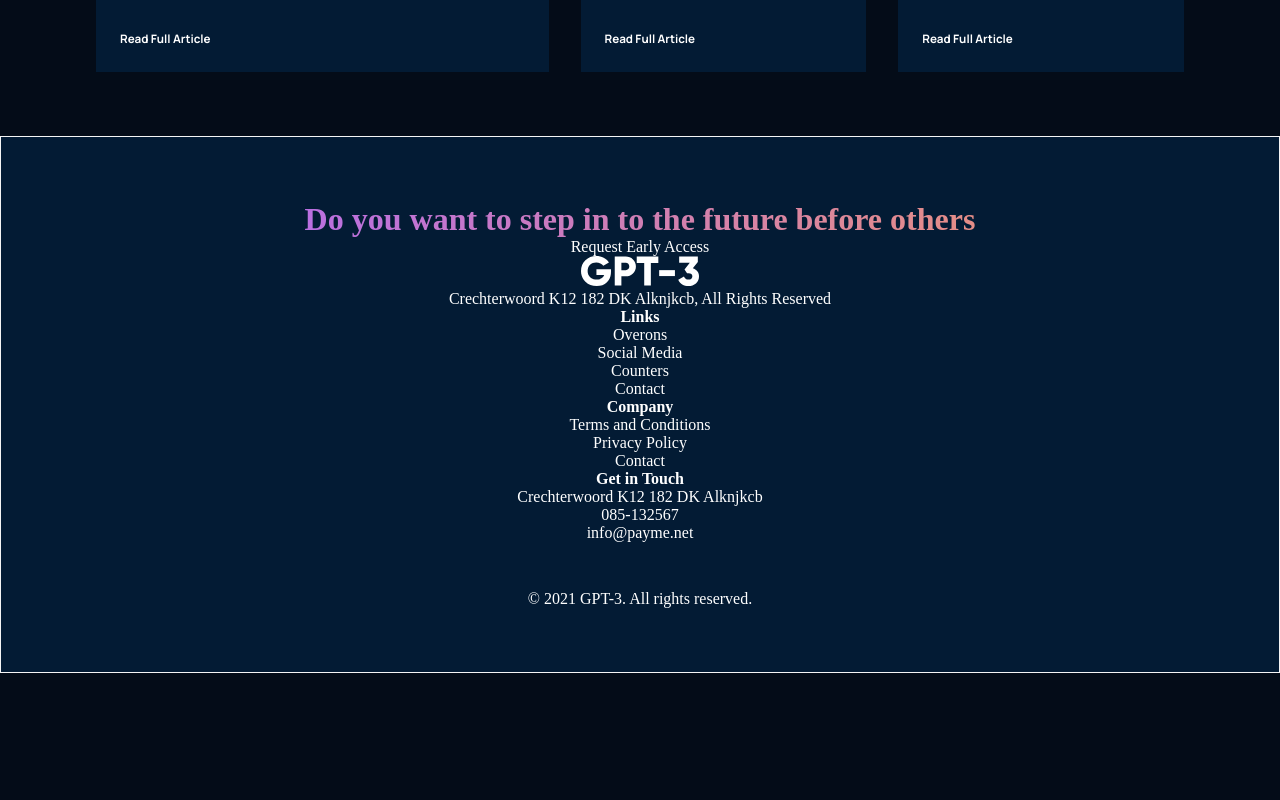
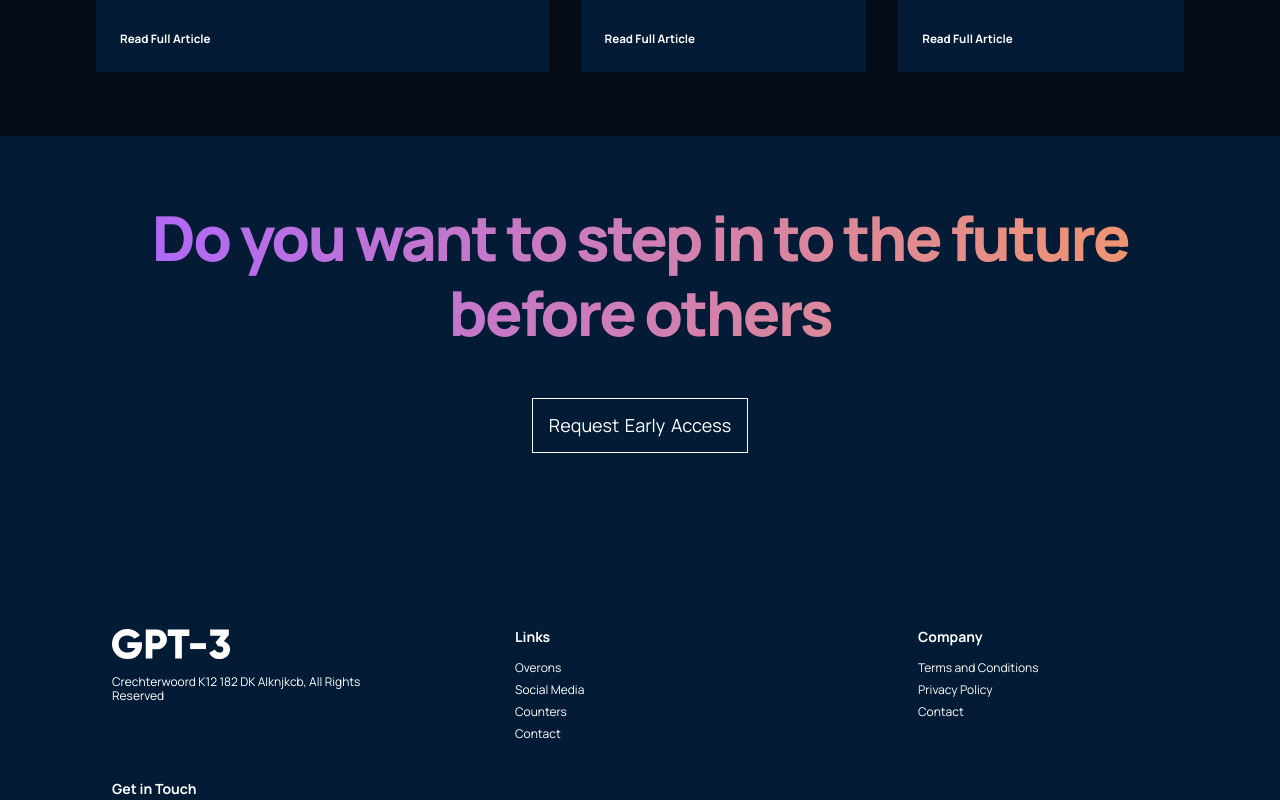
Before and after one commit to JasminInneh/GPT3-Application, a React (Vite) app: page / in a window 1280 px wide. Shown: the part 4040-4840 px from the top of the page. Before the commit the page ends 4713 px from the top, so only its background shows below. Built offline with nearby package versions, Linux system fonts and the light colour scheme.

Commit message:
GPT3 website COMPLETE

```diff
--- a/src/containers/footer/Footer.jsx
+++ b/src/containers/footer/Footer.jsx
@@ -7,14 +7,18 @@
     <div className='gpt3__footer section__padding'>
         <div className='gpt3__footer-heading'>
           <h1 className='gradient__text'>Do you want to step in to the future before others</h1>
+        </div>
+
         <div className='gpt3__footer-btn'>
           <p>Request Early Access</p>
         </div>
+
         <div className='gpt3__footer-links'>
           <div className='gpt3__footer-links_logo'>
             <img src={gpt3Logo} alt='logo' />
             <p>Crechterwoord K12 182 DK Alknjkcb, All Rights Reserved</p>
           </div>
+
           <div className='gpt3__footer-links_div'>
             <h4>Links</h4>
             <p>Overons</p>
@@ -35,7 +39,6 @@
             <p>info@payme.net</p>
           </div>
         </div>
-        </div>
         <div className='gpt3__footer-copyright'>
           <p>© 2021 GPT-3. All rights reserved.</p>
         </div>
--- a/src/containers/footer/footer.css
+++ b/src/containers/footer/footer.css
@@ -1,7 +1,4 @@
 .gpt3__footer {
-    border: 1px solid whitesmoke;
-    color: white;
-
     display: flex;
     flex-direction: column;
     justify-content: center;
@@ -15,3 +12,136 @@
     text-align: center;
     margin-bottom: 3rem;
 }
+
+.gpt3__footer-heading h1 {
+    font-family: var(--font-family);
+    font-weight: 800;
+    font-size: 62px;
+    line-height: 75px;
+    text-align: center;
+    letter-spacing: -0.04em;
+}
+
+.gpt3__footer-btn {
+    display: flex;
+    justify-content: center;
+    align-items: center;
+
+    padding: 1rem;
+    border: 1px solid #fff;
+    text-align: center;
+
+    margin-bottom: 10rem;
+    cursor: pointer;
+}
+
+.gpt3__footer-btn p {
+    box-sizing: border-box;
+    font-family: var(--font-family);
+    font-size: 18px;
+    line-height: 21px;
+    color: #FFFFFF;
+    word-spacing: 2px;
+}
+
+.gpt3__footer-links {
+    display: flex;
+    justify-content: space-between;
+    align-items: flex-start;
+    flex-wrap: wrap;
+    flex-direction: row;
+
+    width: 100%;
+    text-align: left;
+}
+
+.gpt3__footer-links div {
+    width: 250px;
+    margin: 1rem;
+}
+
+.gpt3__footer-links_logo {
+    display: flex;
+    flex-direction: column;
+}
+
+.gpt3__footer-links_logo img {
+    width: 118px;
+    height: 30px;
+
+    margin-bottom: 1rem;
+}
+
+.gpt3__footer-links_logo p {
+    font-family: var(--font-family);
+    font-size: 12px;
+    line-height: 14px;
+    color: #FFFFFF
+}
+
+.gpt3__footer-linkns_div {
+    display: flex;
+    justify-content: flex-start;
+    flex-direction: column;
+}
+
+.gpt3__footer-links_div h4 {
+    font-family: var(--font-family);
+    font-size: 14px;
+    line-height: 16px;
+    color: #FFFFFF;
+    margin-bottom: 1rem;
+}
+
+.gpt3__footer-links_div p {
+    font-family: var(--font-family);
+    font-size: 12px;
+    line-height: 14px;
+    color: #FFFFFF;
+
+    margin: 0.5rem 0;
+    cursor: pointer;
+}
+
+.gpt3__footer-copyright {
+    margin-top: 2rem;
+    text-align: center;
+    width: 100%;
+}
+
+.gpt3__footer-copyright p {
+    font-family: var(--font-family);
+    font-size: 12px;
+    line-height: 14px;
+    color: #FFFFFF;
+}
+
+@media screen and (max-width: 850px) {
+    .gpt3__footer-heading h1 {
+        font-size: 44px;
+        line-height: 50px;
+    }
+}
+
+@media screen and (max-width: 550px) {
+    .gpt3__footer-heading h1 {
+        font-size: 34px;
+        line-height: 42px;
+    }
+
+    .gpt3__footer-links div {
+        margin: 1rem 0;
+    }
+
+    .gpt3__footer-btn p {
+        font-size: 14px;
+        line-height: 20px;
+    }
+}
+
+@media screen and (max-width: 400px) {
+    .gpt3__footer-heading h1 {
+        font-size: 27px;
+        line-height: 38px;
+    }
+}
```
